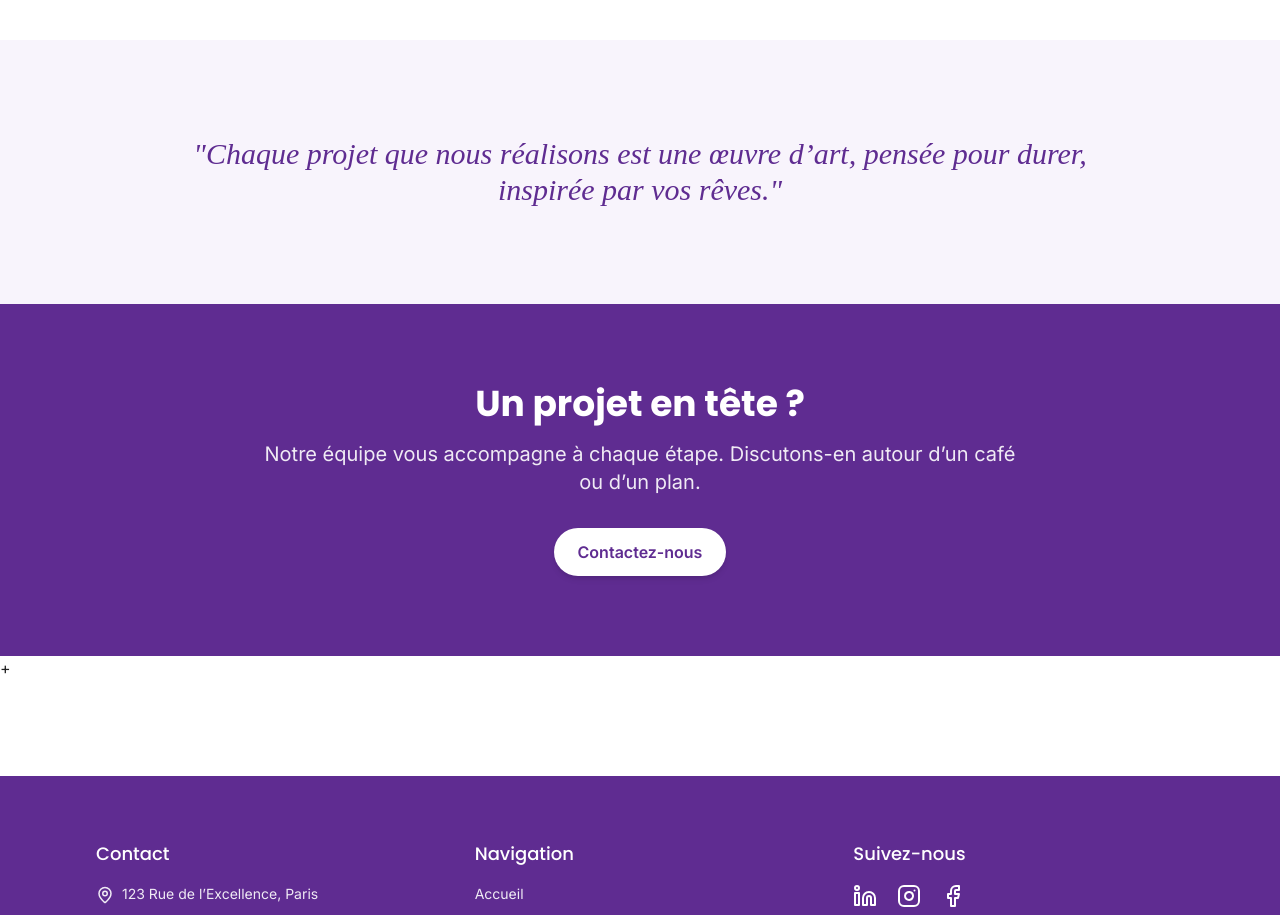
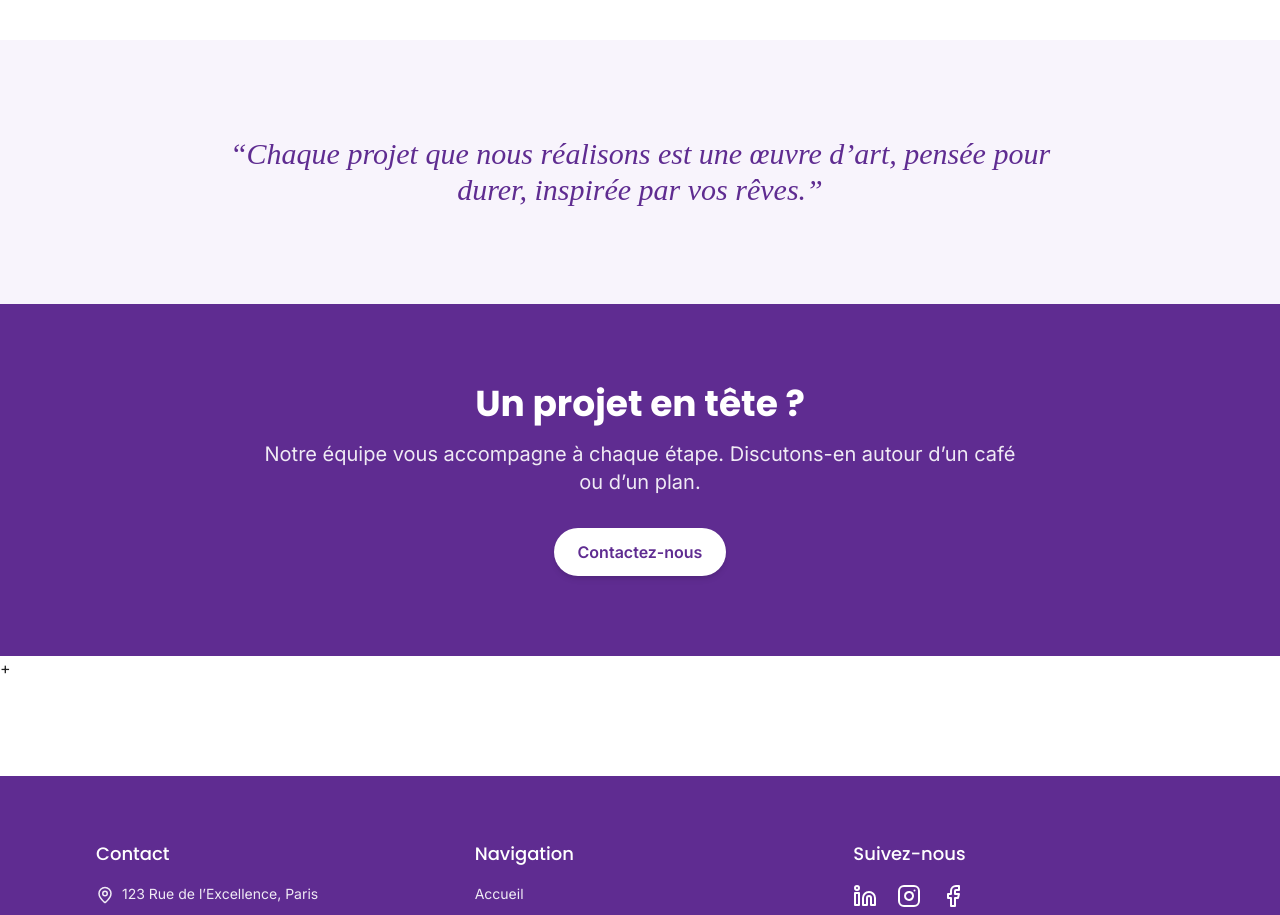
Before and after one commit to bashirseye28/espace-prestige, a Next.js app: page /projets in a window 1280 px wide. Shown: the part 1300-2215 px from the top of the page. Built offline with nearby package versions, Linux system fonts and the light colour scheme.

Commit message:
fix: ensure framer-motion and lucide-react are included

```diff
--- a/package.json
+++ b/package.json
@@ -12,6 +12,8 @@
     "@headlessui/react": "^2.2.8",
     "@next/font": "^14.2.15",
     "clsx": "^2.1.1",
+    "framer-motion": "^12.23.13",
+    "lucide-react": "^0.544.0",
     "next": "^15.5.3",
     "react": "^18",
     "react-dom": "^18",
--- a/src/components/Projects/ProjectsQuote.tsx
+++ b/src/components/Projects/ProjectsQuote.tsx
@@ -11,7 +11,7 @@ export default function ProjectsQuote() {
         transition={{ duration: 0.8 }}
         className="text-2xl md:text-3xl font-serif italic text-primary max-w-4xl mx-auto"
       >
-        "Chaque projet que nous réalisons est une œuvre d’art, pensée pour durer, inspirée par vos rêves."
+        &ldquo;Chaque projet que nous réalisons est une œuvre d’art, pensée pour durer, inspirée par vos rêves.&rdquo;
       </motion.blockquote>
     </section>
   )
```
Also changed, not shown: 1 other file (tests, documents, lock files or other folders).
